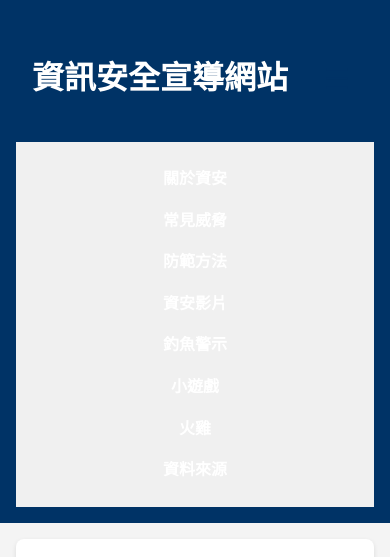
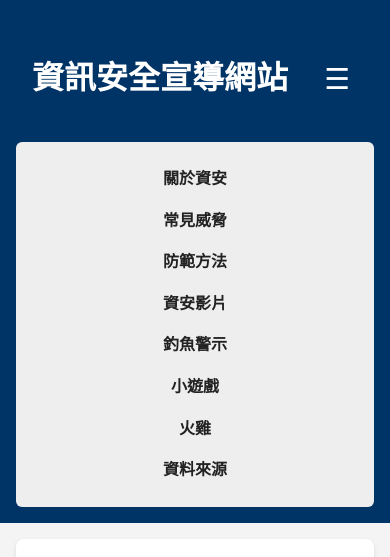
Before and after one commit to Ansenchen123/information-security, a plain HTML site: page index.html in a window 390 px wide. Both pictures are taken after a click on the button "開啟選單". Shown: the top 557 px of the page. Drawn offline with Linux system fonts and the light colour scheme.

Commit message:
更新網站內容

```diff
--- a/css/style.css
+++ b/css/style.css
@@ -168,6 +168,7 @@ footer {
     justify-content: space-between;
     align-items: center;
     padding: 1rem;
+    background-color: #003366;
   }
 
   #menu-toggle {
@@ -175,19 +176,27 @@ footer {
     font-size: 1.8rem;
     background: none;
     border: none;
-    color: #003366;
+    color: white; /* 改為白色才看得見 */
     cursor: pointer;
   }
 
   nav ul {
     display: none;
     flex-direction: column;
-    background-color: #f0f0f0;
+    background-color: #eeeeee;
     padding: 1rem;
     margin: 0;
+    border-radius: 6px;
   }
 
   nav ul.active {
     display: flex;
   }
+
+  nav ul li a {
+    color: #222;  /* 避免預設白色被覆蓋 */
+    font-weight: bold;
+    text-decoration: none;
+    padding: 0.5rem 0;
+  }
 }
--- a/index.html
+++ b/index.html
@@ -7,13 +7,12 @@
   <link rel="stylesheet" href="css/style.css" />
 </head>
 <body>
-
   <header>
     <div class="mobile-header">
       <h1>資訊安全宣導網站</h1>
       <button id="menu-toggle" aria-label="開啟選單">☰</button>
     </div>
-      <nav id="main-nav">
+    <nav>
       <ul>
         <li><a href="#about">關於資安</a></li>
         <li><a href="#threats">常見威脅</a></li>
@@ -26,6 +25,7 @@
       </ul>
     </nav>
   </header>
+
 
 
   <main>
--- a/js/script.js
+++ b/js/script.js
@@ -7,6 +7,7 @@ document.addEventListener("DOMContentLoaded", () => {
   menuToggle?.addEventListener("click", () => {
     navMenu.classList.toggle("active");
   });
+
   for (const link of links) {
     link.addEventListener("click", function (e) {
       e.preventDefault();
```
Lines whose indentation alone changed are shown as unchanged.
